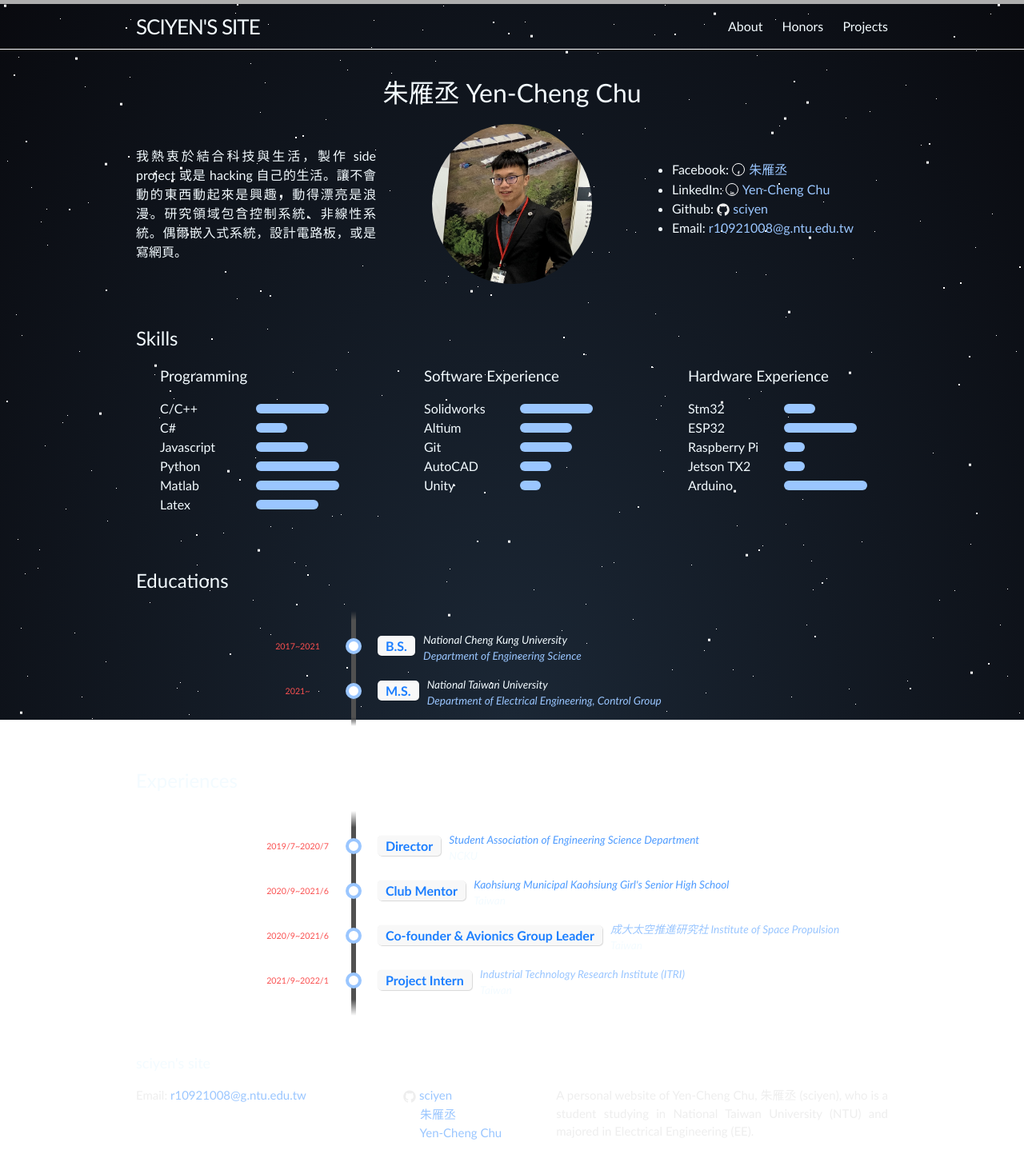
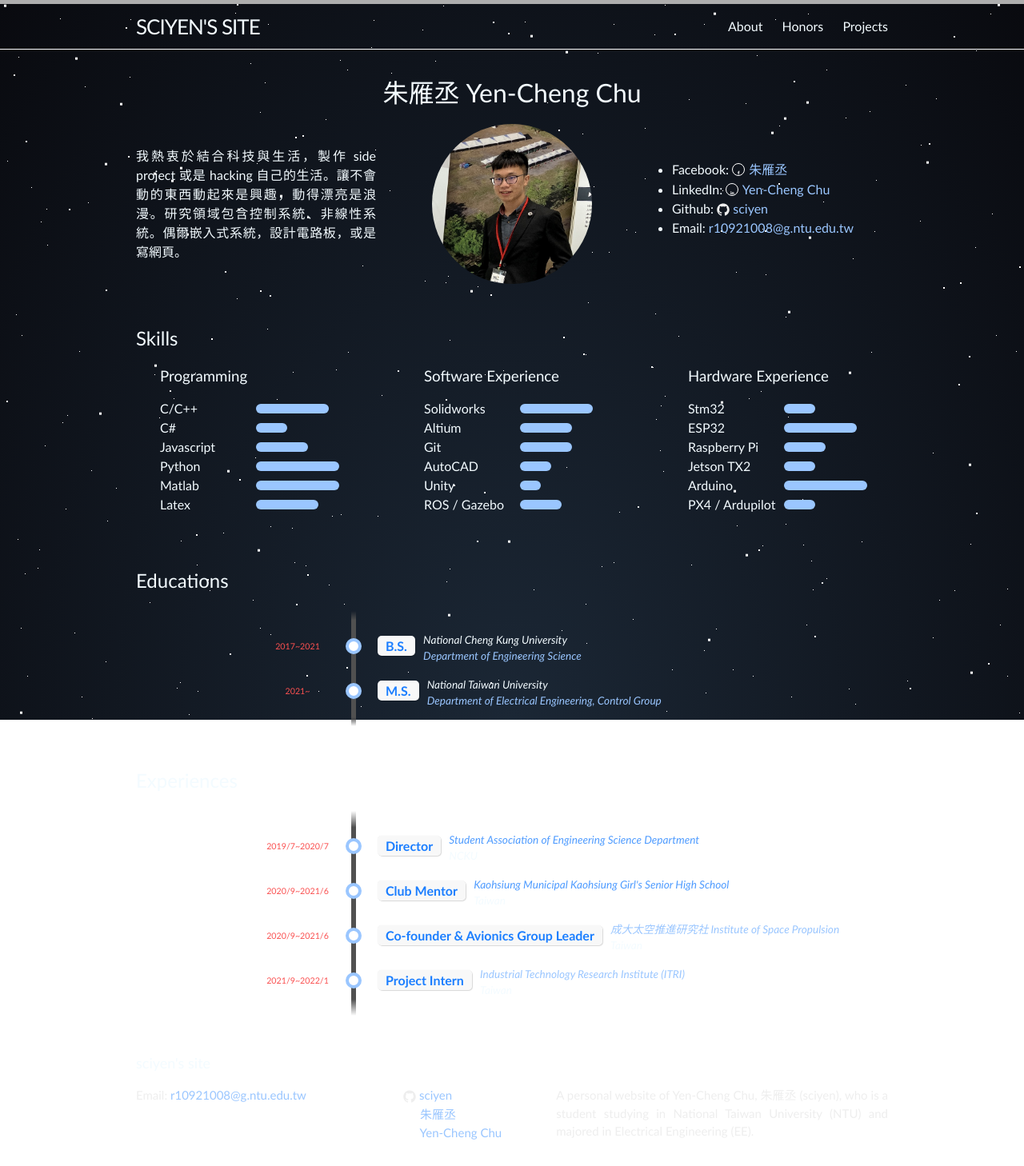
Before and after one commit to sciyen/sciyen.github.io, a Jekyll site: the page built from index.md, in a window 1280 px wide. Shown: the whole page at 80% size. Built offline with Jekyll 4.4.1, drawn with Linux system fonts in a browser that asks for light colours.

Commit message:
Update skills.yml

```diff
--- a/_data/skills.yml
+++ b/_data/skills.yml
@@ -24,6 +24,8 @@
       rate: 30
     - name: "Unity"
       rate: 20
+    - name: "ROS / Gazebo"
+      rate: 40
 - name: "Hardware Experience"
   details:
     - name: "Stm32"
@@ -31,8 +33,10 @@
     - name: "ESP32"
       rate: 70
     - name: "Raspberry Pi"
-      rate: 20
+      rate: 40
     - name: "Jetson TX2"
-      rate: 20
+      rate: 30
     - name: "Arduino"
       rate: 80
+    - name: "PX4 / Ardupilot"
+      rate: 30
```
